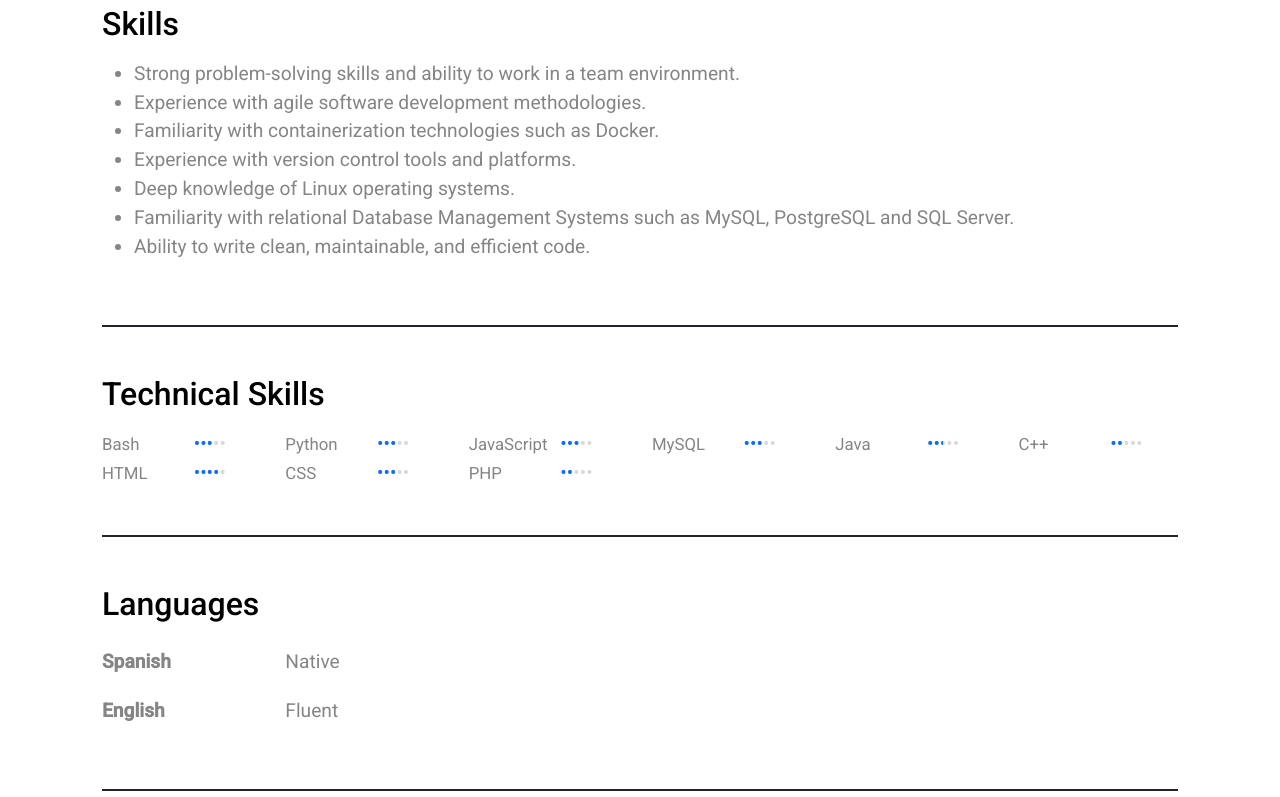
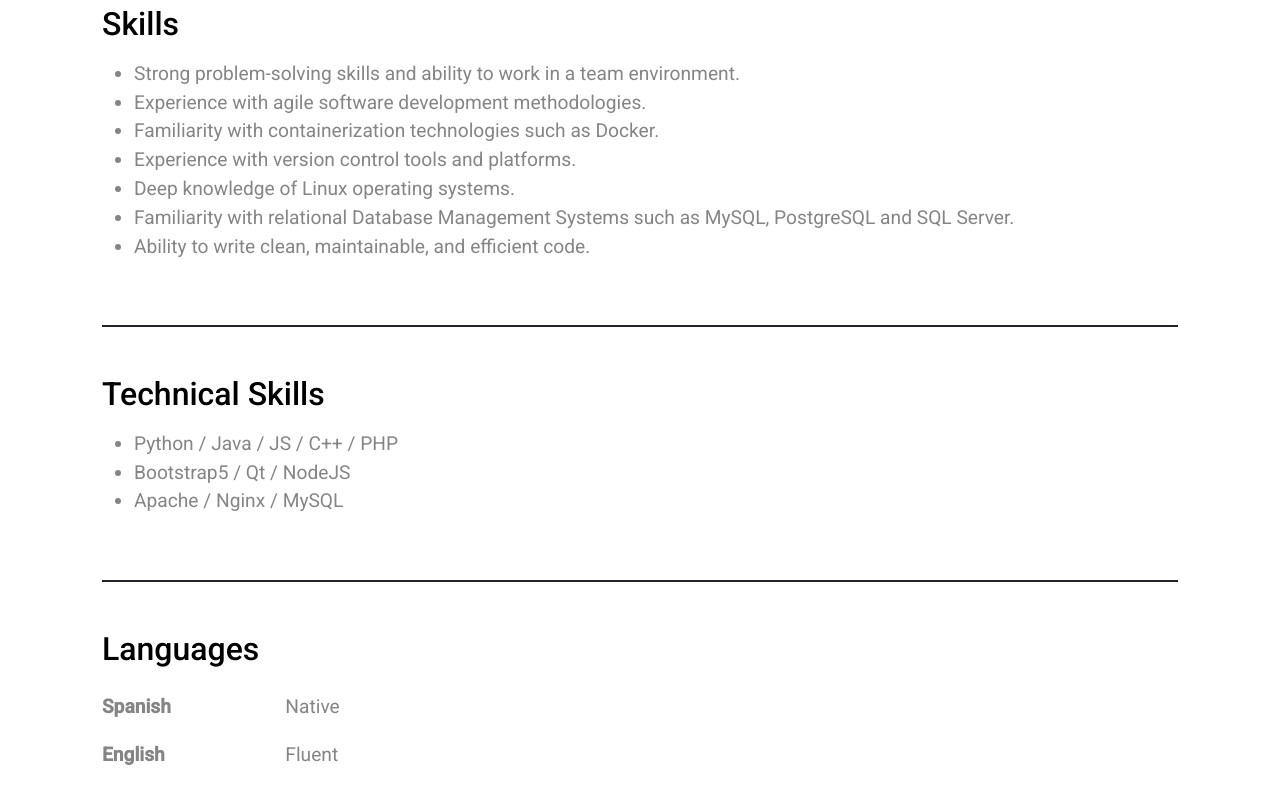
Before and after one commit to disaa0/cv, a plain HTML site: page index.html in a window 1280 px wide. Shown: the part 926-1723 px from the top of the page. Drawn offline with nearby package versions, Linux system fonts and the light colour scheme.

Commit message:
Deploying to gh-pages from  @ 9c08067ad33c32fefcf9e46d20b2ab6d73864c36 🚀

```diff
--- a/index.html
+++ b/index.html
@@ -26,7 +26,7 @@
                     </div>
                     <div>
                         <p>
-                            <time datetime="" class="small">Last update: March 28, 2023</time>
+                            <time datetime="" class="small">Last update: July 21, 2023</time>
                         </p>
                         <p>
                             <span class="screen"><a href="santiago-contreras.systems-engineering-student.pdf"><i class="far fa-file-pdf"></i>Download PDF
@@ -84,7 +84,7 @@
                     <ul>
                         <li>
                             <p class="mb-0">Notarius:
-          I&#x27;m currently working as QA and Deployment developer of Notarius, a Notary management software.
+          I lead the QA and Deployment development teams of Notarius, a Notary management software.
           </p>
                             <div>
                                 <span class="badge text-body border border-1">Python</span>
@@ -162,87 +162,28 @@ Familiarity with relational Database Management Systems such as MySQL, PostgreSQ
                 </ul>
             </div>
         </div>
-
         <div class="border-bottom border-2 border-print-0 border-dark mb-5 pb-5 pb-print-0 mb-print-1">
             <h2 class="mb-3">Technical Skills</h2>
-            <div class="row align-items-center">
-                <div class="col-print-1 col-3 col-md-2 col-lg-1 text-right">
-                    <small>Bash</small>
-                </div>
-                <div class="col-print-1 col-3 col-md-2 col-lg-1">
-                    <div class="skills">
-                        <div class="skills-bar" style="width: 60%"></div>
-                    </div>
-                </div>
-                <div class="col-print-1 col-3 col-md-2 col-lg-1 text-right">
-                    <small>Python</small>
-                </div>
-                <div class="col-print-1 col-3 col-md-2 col-lg-1">
-                    <div class="skills">
-                        <div class="skills-bar" style="width: 60%"></div>
-                    </div>
-                </div>
-                <div class="col-print-1 col-3 col-md-2 col-lg-1 text-right">
-                    <small>JavaScript</small>
-                </div>
-                <div class="col-print-1 col-3 col-md-2 col-lg-1">
-                    <div class="skills">
-                        <div class="skills-bar" style="width: 60%"></div>
-                    </div>
-                </div>
-                <div class="col-print-1 col-3 col-md-2 col-lg-1 text-right">
-                    <small>MySQL</small>
-                </div>
-                <div class="col-print-1 col-3 col-md-2 col-lg-1">
-                    <div class="skills">
-                        <div class="skills-bar" style="width: 60%"></div>
-                    </div>
-                </div>
-                <div class="col-print-1 col-3 col-md-2 col-lg-1 text-right">
-                    <small>Java</small>
-                </div>
-                <div class="col-print-1 col-3 col-md-2 col-lg-1">
-                    <div class="skills">
-                        <div class="skills-bar" style="width: 50%"></div>
-                    </div>
-                </div>
-                <div class="col-print-1 col-3 col-md-2 col-lg-1 text-right">
-                    <small>C++</small>
-                </div>
-                <div class="col-print-1 col-3 col-md-2 col-lg-1">
-                    <div class="skills">
-                        <div class="skills-bar" style="width: 40%"></div>
-                    </div>
-                </div>
-                <div class="col-print-1 col-3 col-md-2 col-lg-1 text-right">
-                    <small>HTML</small>
-                </div>
-                <div class="col-print-1 col-3 col-md-2 col-lg-1">
-                    <div class="skills">
-                        <div class="skills-bar" style="width: 80%"></div>
-                    </div>
-                </div>
-                <div class="col-print-1 col-3 col-md-2 col-lg-1 text-right">
-                    <small>CSS</small>
-                </div>
-                <div class="col-print-1 col-3 col-md-2 col-lg-1">
-                    <div class="skills">
-                        <div class="skills-bar" style="width: 60%"></div>
-                    </div>
-                </div>
-                <div class="col-print-1 col-3 col-md-2 col-lg-1 text-right">
-                    <small>PHP</small>
-                </div>
-                <div class="col-print-1 col-3 col-md-2 col-lg-1">
-                    <div class="skills">
-                        <div class="skills-bar" style="width: 40%"></div>
-                    </div>
-                </div>
+            <div class="mt-3">
+                <ul>
+                    <li>
+                        <p class="mb-0">
+Python / Java / JS / C++ / PHP
+</p>
+                    </li>
+                    <li>
+                        <p class="mb-0">
+Bootstrap5 / Qt / NodeJS
+</p>
+                    </li>
+                    <li>
+                        <p class="mb-0">
+Apache / Nginx / MySQL
+</p>
+                    </li>
+                </ul>
             </div>
         </div>
-
-
-
 
         <div class="border-bottom border-2 border-print-0 border-dark mb-5 pb-5 pb-print-0 mb-print-1">
             <h2 class="mb-4">Languages</h2>
```
Also changed, not shown: photo.jpg, 1 other file.
